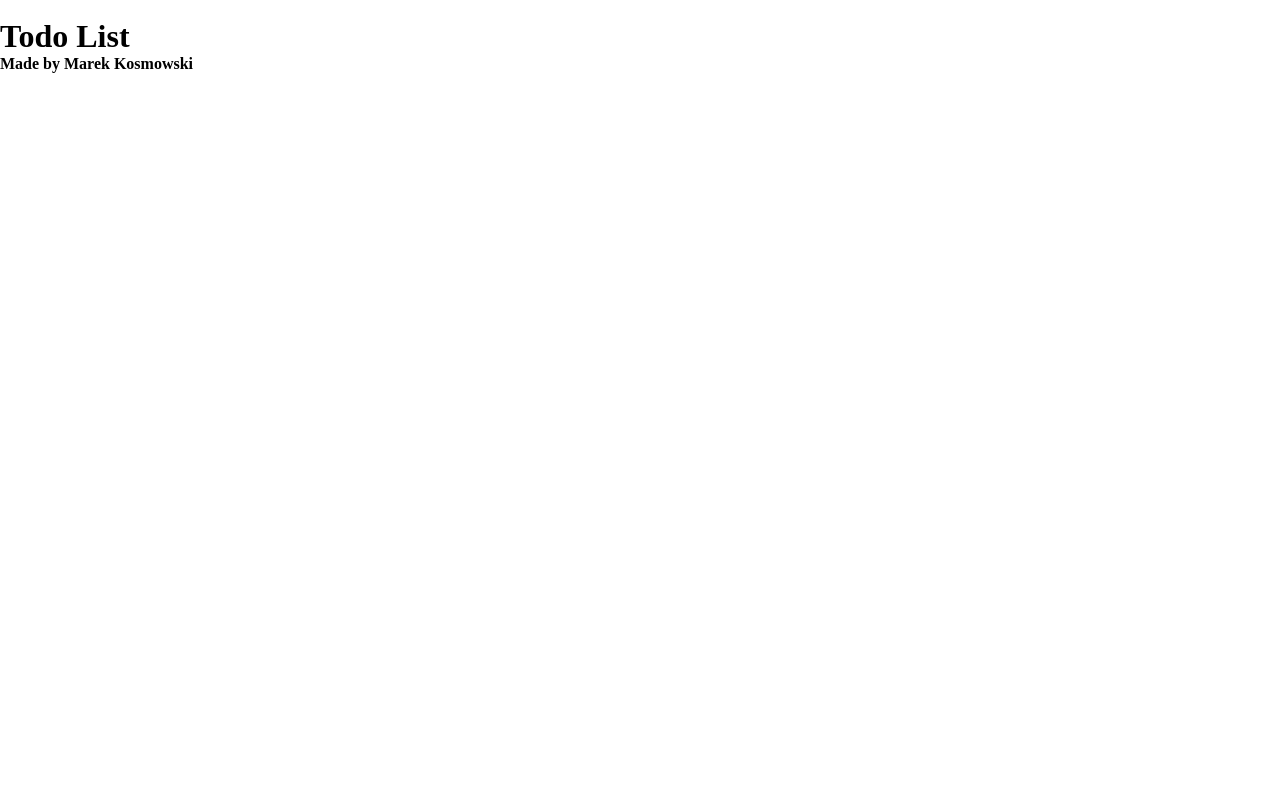
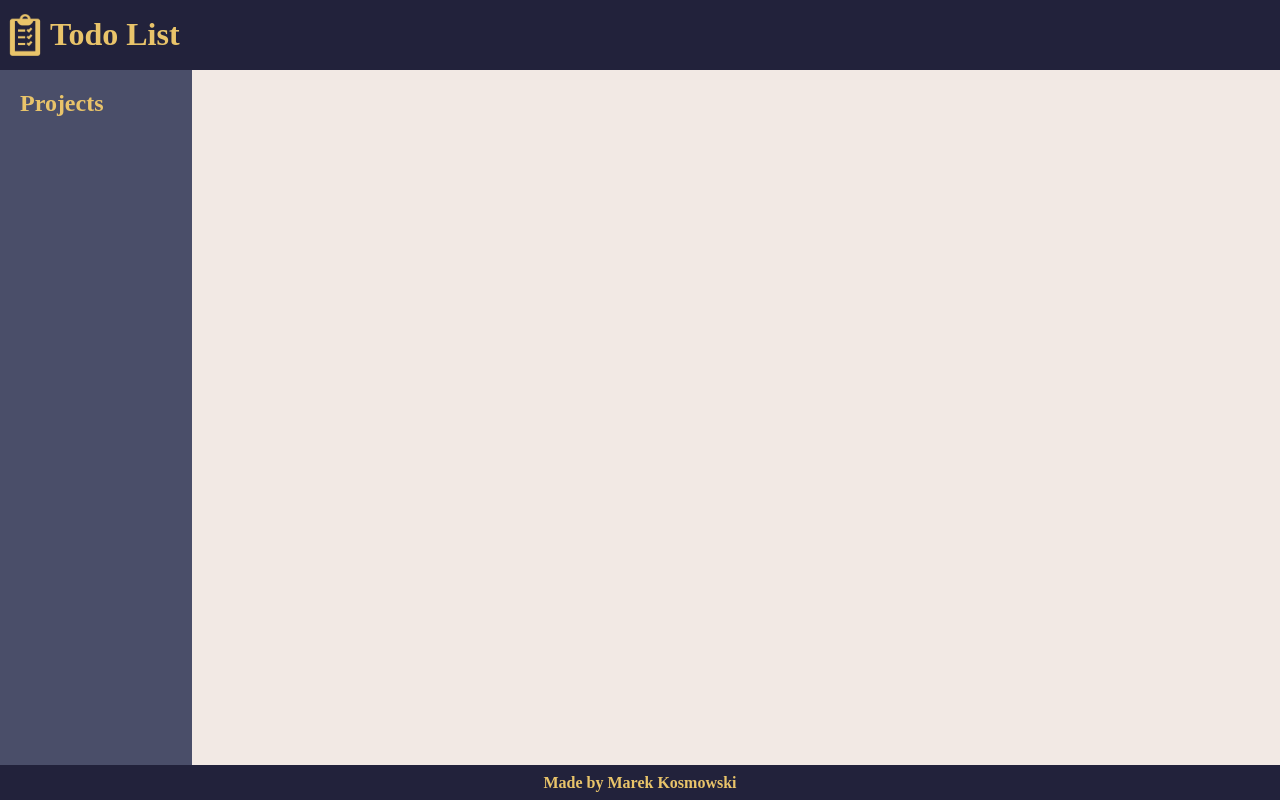
Before and after one commit to Marek-Kosmowski/project-todo-list, a website built with webpack: page src/template.html in a window 1280 px wide. Built offline with nearby package versions, Linux system fonts and the light colour scheme.

Commit message:
Add basic layout, and styles to the page

```diff
--- a/src/index.js
+++ b/src/index.js
@@ -1 +1,6 @@
 import './styles/style.css'
+import logo from './assets/todo-logo.png'
+
+const logoImage = document.querySelector('.header-logo');
+
+logoImage.src = logo;
--- a/src/styles/style.css
+++ b/src/styles/style.css
@@ -1,3 +1,50 @@
 * {
   margin: 0;
 }
+
+.container {
+  height: 100vh;
+  width: 100vw;
+  display: flex;
+  justify-content: space-between;
+  flex-direction: column;
+}
+
+.top-header {
+  display: flex;
+  align-items: center;
+  color: #e9c46a;
+  height: 10%;
+  background-color: #22223b;
+}
+.main-container {
+  width: 100%;
+  height: 100%;
+  display: grid;
+  grid-template-columns: 15% 85%;
+}
+.content-nav {
+  background-color: #4a4e69;
+}
+.content-nav-title {
+  margin-top: 20px;
+  margin-left: 20px;
+  display: flex;
+  color: #e9c46a;
+}
+.content {
+  background-color: #f2e9e4;
+}
+
+.header-logo {
+  width: 50px;
+  height: 50px;
+}
+.footer {
+  color: #e9c46a;
+  height: 5%;
+  display: flex;
+  justify-content: center;
+  align-items: center;
+  background-color: #22223b;
+}
--- a/src/template.html
+++ b/src/template.html
@@ -9,17 +9,22 @@
 </head>
 
 <body>
+    <div class="container">
         <div class="top-header">
             <img class="header-logo" src="" alt="">
             <h1 class="header-title">Todo List</h1>
         </div>
         <div class="main-container">
-        <div class="content-nav"></div>
+            <div class="content-nav">
+                <h2 class="content-nav-title">Projects</h2>
+            </div>
             <div class="content"></div>
         </div>
         <footer class="footer">
             <h4>Made by Marek Kosmowski</h4>
         </footer>
+    </div>
+
 </body>
 
 </html>
```
Also changed, not shown: dist/bundle29309e4a51884afa5f1a.js (deleted), dist/bundlef20f7b9930c0ae66acec.js (added), dist/index.html, dist/todo-logo.png (added), src/assets/to-do-list-logo.svg (added), src/assets/todo-logo.png (added), src/assets/todo-logo.svg (added). Lines whose indentation alone changed are shown as unchanged.
